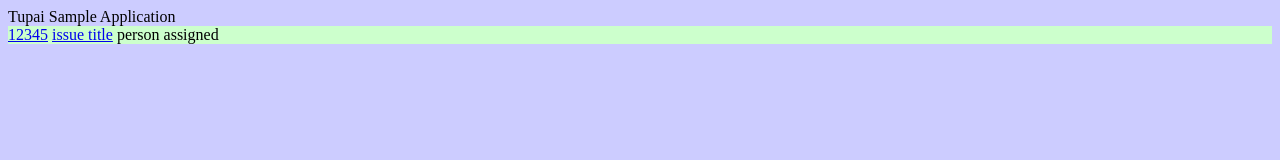
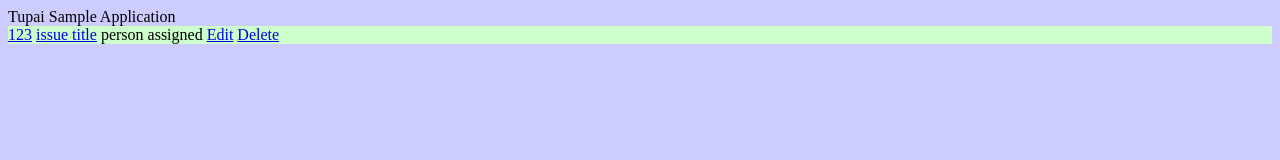
Before and after one commit to DQNEO/TupaiSampleApp, a website: page templates/helloworld/Templates.html in a window 1280 px wide. Drawn offline with Linux system fonts and the light colour scheme; files that its build step writes are made by us from their sources.

Commit message:
set link

```diff
--- a/templates/helloworld/Templates.html
+++ b/templates/helloworld/Templates.html
@@ -16,9 +16,11 @@
 </div>
 
 <div data-ch-template="timeline_table_cell" style="background:#cfc" class="mycell">
-  <a href="."><span data-ch-name="id">12345</span></a>
-  <a href="."><span data-ch-name="title">issue title</span></a>
+  <a data-ch-name="foo" href="#!/issues?id=123"><span data-ch-name="id">123</span></a>
+  <a data-ch-name="foo" href="#!/issues?id=123"><span data-ch-name="title">issue title</span></a>
   <span data-ch-name="assignee">person assigned</span>
+  <a href="#!/issues/123/edit">Edit</a>
+  <a data-ch-id="foo" href="javascript:void(0);" >Delete</a>
 </div>
 
 <!-- __templates_body__ -->
```
